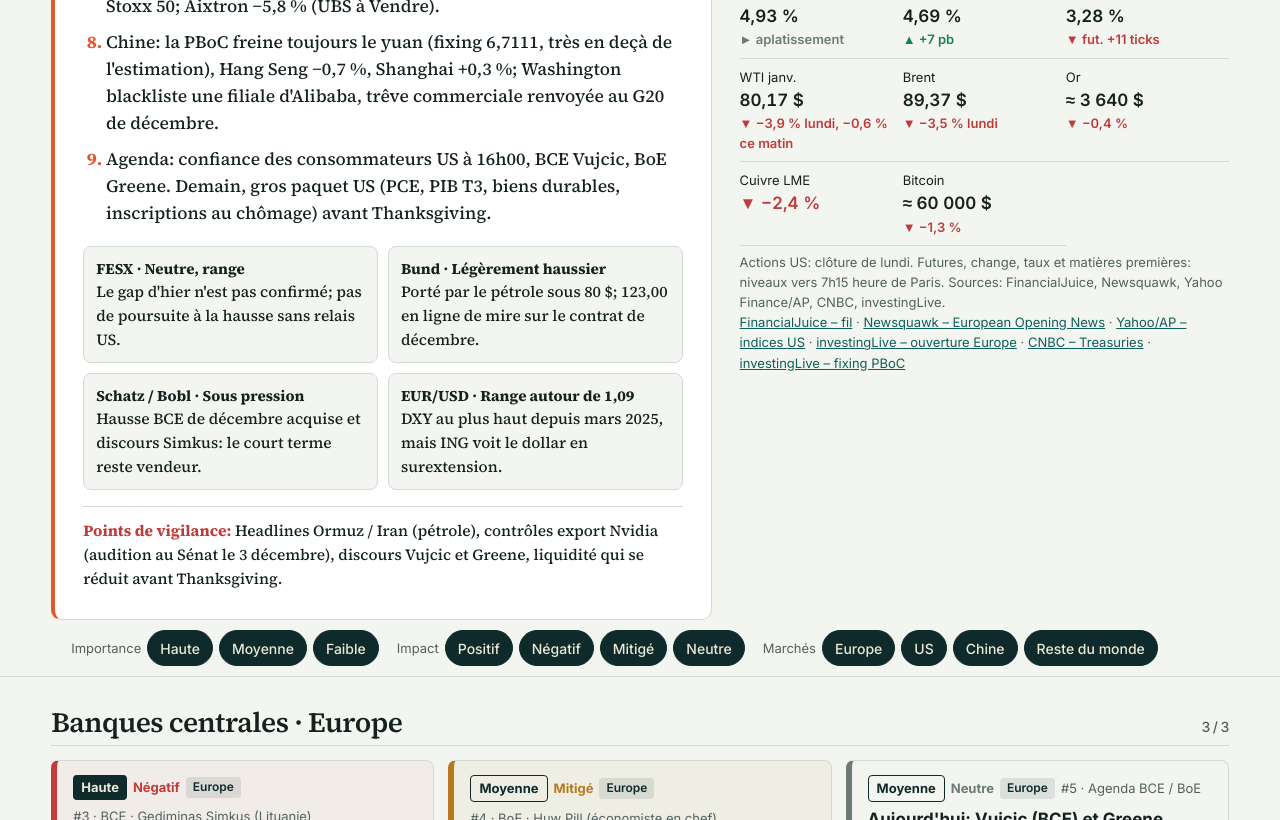
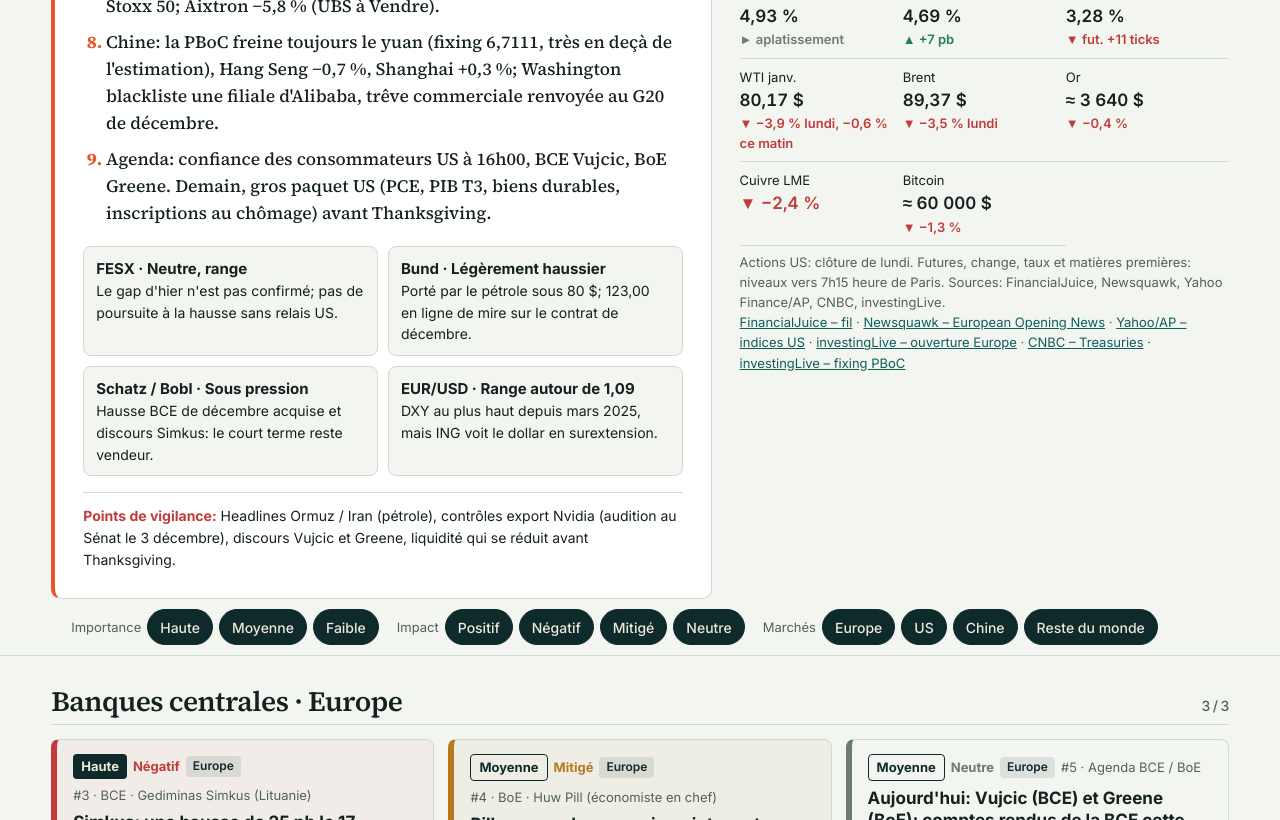
Before and after one commit to Komodocap/briefing, a plain HTML site: page 2026-11-24.html in a window 1280 px wide. Shown: the part 1118-1938 px from the top of the page. Drawn offline with Linux system fonts and the light colour scheme.

Commit message:
Encadré briefing : Source Serif 4 uniquement au-dessus des cartes
Co-Authored-By: Claude Opus 5.5 <noreply@anthropic.com>
Claude-Session: https://claude.ai/code/session_015m18Q8FD8Ao4qiSRXLKe4a

```diff
--- a/2026-11-24.html
+++ b/2026-11-24.html
@@ -117,11 +117,8 @@ td.t{white-space:nowrap;font-variant-numeric:tabular-nums;font-weight:600}
 .arch a.cur{background:var(--imp);color:var(--impink);border-color:var(--imp)}
 .arch select{font:16px Inter,sans-serif;min-height:44px;border:1px solid var(--rule);border-radius:6px;background:var(--bg);color:var(--ink);padding:0 8px}
 footer{color:var(--mute);font-size:13px;border-top:1px solid var(--rule);margin-top:34px;padding-top:12px}
-.brief,.brief .tag,.brief ol,.brief .lect div,.brief .vig{font-family:var(--fd)}
+.brief .tag,.brief ol{font-family:var(--fd)}
 .brief ol{font-size:17.5px}
-.brief .lect div{font-size:15.5px}
-.brief .vig{font-size:15.5px}
-.brief .btn{font-family:Inter,sans-serif}
 @media(max-width:860px){.grid{grid-template-columns:minmax(0,1fr)}}
 @media(max-width:600px){table{font-size:13px}th,td{padding:6px 4px}.stack thead{display:none}.stack tr{display:grid;padding-block:8px;border-bottom:1px solid var(--rule)}.stack td{border:0;padding:2px 0}.mx{grid-template-columns:4.2em repeat(4,minmax(0,1fr))}.dot{width:22px;height:22px;font-size:10px}}
 @media print{.bar,.btn{display:none}.it{break-inside:avoid}}
```
